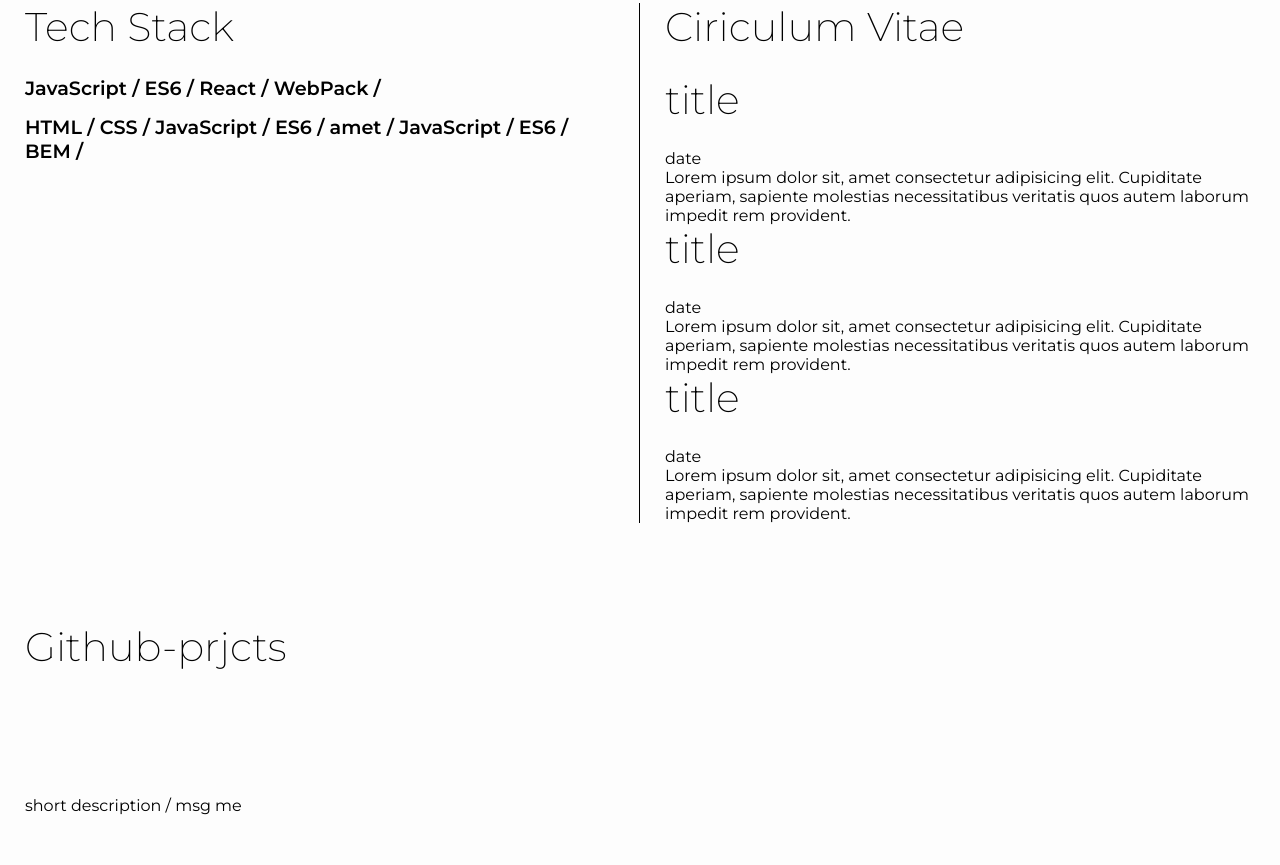
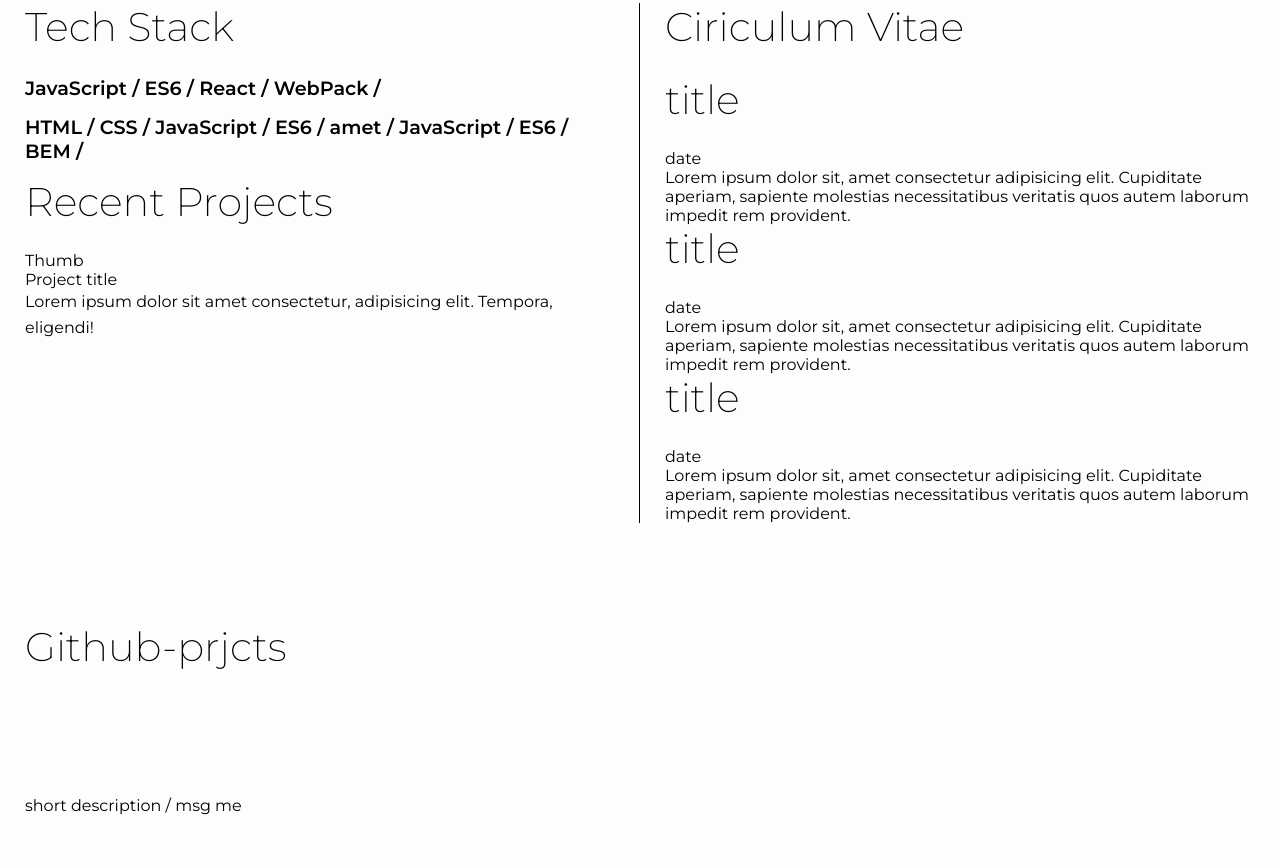
Before and after one commit to tangratannakra/online-portfolio, a website built with webpack: page src/index.html in a window 1280 px wide. Shown: the part 817-1682 px from the top of the page. Built offline with nearby package versions, Linux system fonts and the light colour scheme.

Commit message:
adding html structure to html

```diff
--- a/src/index.html
+++ b/src/index.html
@@ -41,6 +41,14 @@
 
                   </ul>
               </div>
+              <div class="recent-projects">
+                <h1>Recent Projects</h1>
+                <div class="project">
+                    <div class="project--thumb">Thumb</div>
+                    <div class="project--title">Project title</div>
+                    <div class="project--description"><p>Lorem ipsum dolor sit amet consectetur, adipisicing elit. Tempora, eligendi!</p></div>
+                </div>
+            </div>
           </div>
           <div class="section__right">
               <div class="cv">
```
